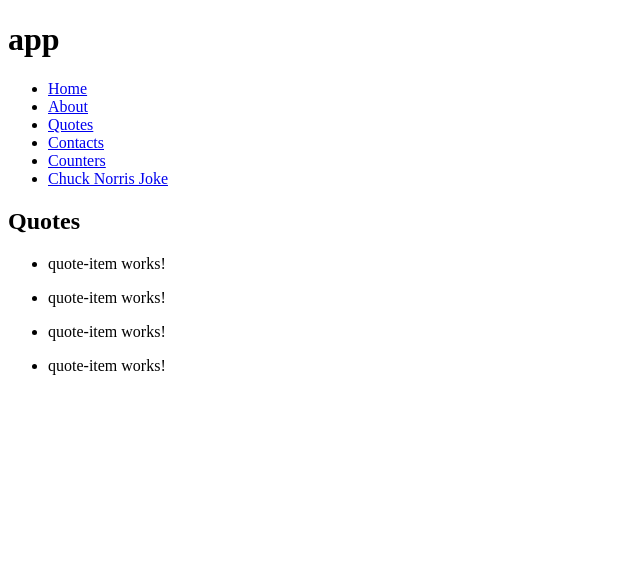
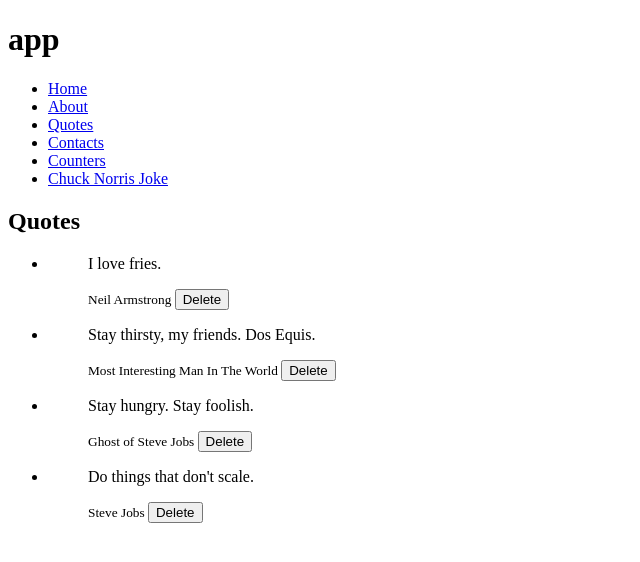
Before and after one commit to artseven/angular2-quotes, an Angular app: page /quotes in a window 1280 px wide. Shown: the top 562 px of the page, without its empty margins (0-640 px from the left). Built offline with nearby package versions, Linux system fonts and the light colour scheme.

Commit message:
Contacts component logic added

```diff
--- a/src/app/contact/contact.component.ts
+++ b/src/app/contact/contact.component.ts
@@ -1,4 +1,5 @@
 import { Component, OnInit } from '@angular/core';
+import { ActivatedRoute } from '@angular/router'
 
 @Component({
   selector: 'app-contact',
@@ -7,9 +8,14 @@ import { Component, OnInit } from '@angular/core';
 })
 export class ContactComponent implements OnInit {
 
-  constructor() { }
+  contactId: string;
+
+  constructor(private myRoute: ActivatedRoute) { }
 
   ngOnInit() {
+    this.myRoute.params.subscribe((paramsResult) => {
+      this.contactId = paramsResult ['id'];
+    });
   }
 
 }
--- a/src/app/my-about/my-about.component.html
+++ b/src/app/my-about/my-about.component.html
@@ -1,3 +1,3 @@
 <p>
-  my-about works!
+  Greetings, stranger!
 </p>
--- a/src/app/quote-item/quote-item.component.html
+++ b/src/app/quote-item/quote-item.component.html
@@ -1,3 +1,6 @@
-<p>
-  quote-item works!
-</p>
+<blockquote>
+  <p> {{quote.text}} </p>
+  <small> {{quote.author}} </small>
+
+  <button (click)="onQuoteDelete()"> Delete</button>
+</blockquote>
```
